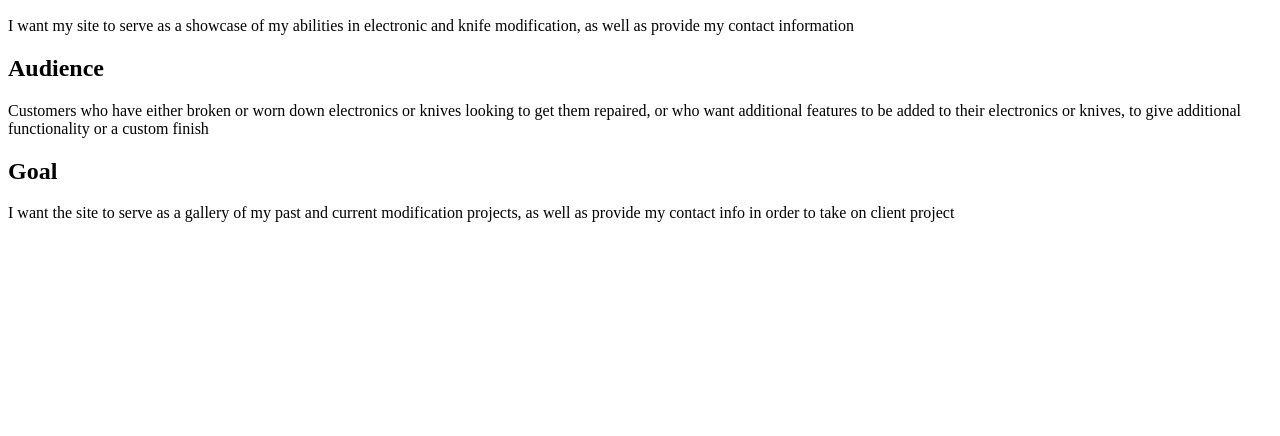
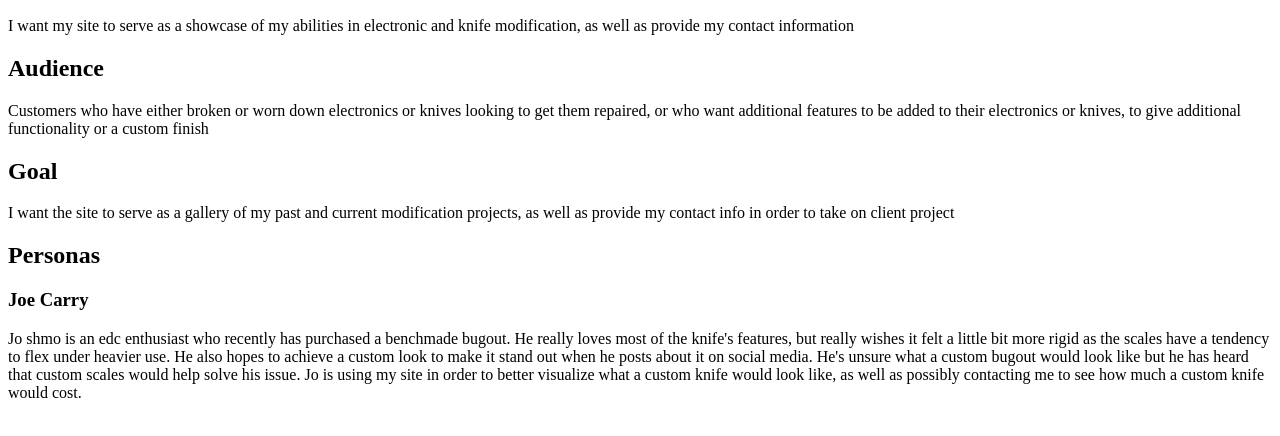
Before and after one commit to BlytheStarr/my-pwp-arlen, a plain HTML site: page public_html/documentation/milestone-1.html in a window 1280 px wide. Shown: the part 110-546 px from the top of the page. Drawn offline with Linux system fonts and the light colour scheme.

Commit message:
added the personas section, as well as Jo Carry's persona

```diff
--- a/public_html/documentation/milestone-1.html
+++ b/public_html/documentation/milestone-1.html
@@ -24,5 +24,12 @@
     <p>I want the site to serve as  a gallery of my past and current modification projects, as well as provide my contact info in order to take on client project</p>
 </section>
 
+<section>
+<h2>Personas</h2>
+    <h3>Joe Carry</h3>
+    <p>Jo shmo is an edc enthusiast who recently has purchased a benchmade bugout. He really loves most of the knife's features, but really wishes it felt a little bit more rigid as the scales have a tendency to flex under heavier use. He also hopes to achieve a custom look to make it stand out when he posts about it on social media. He's unsure what a custom bugout would look like but he has heard that custom scales would help solve his issue. Jo is using my site in order to better visualize what a custom knife would look like, as well as possibly contacting me to see how much a custom knife would cost.</p>
+</section>
+
+
 </body>
 </html>
```
